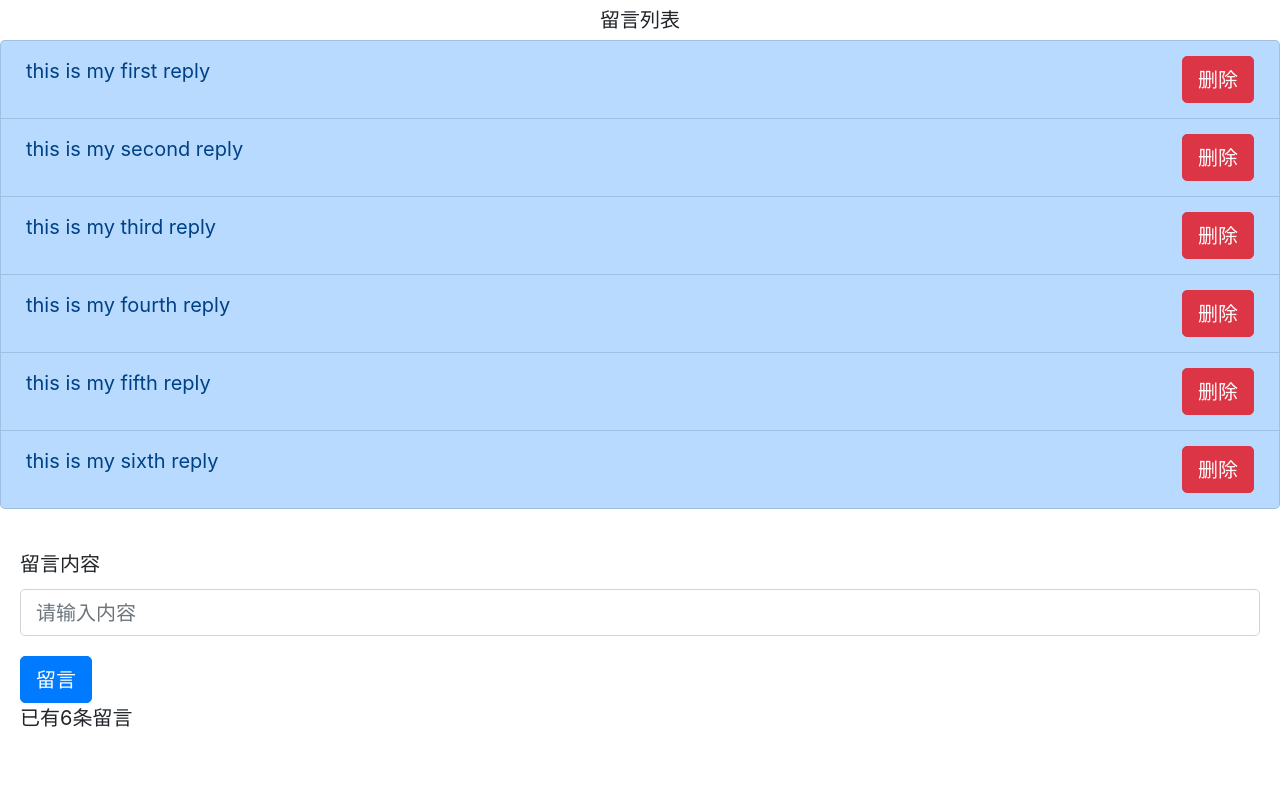
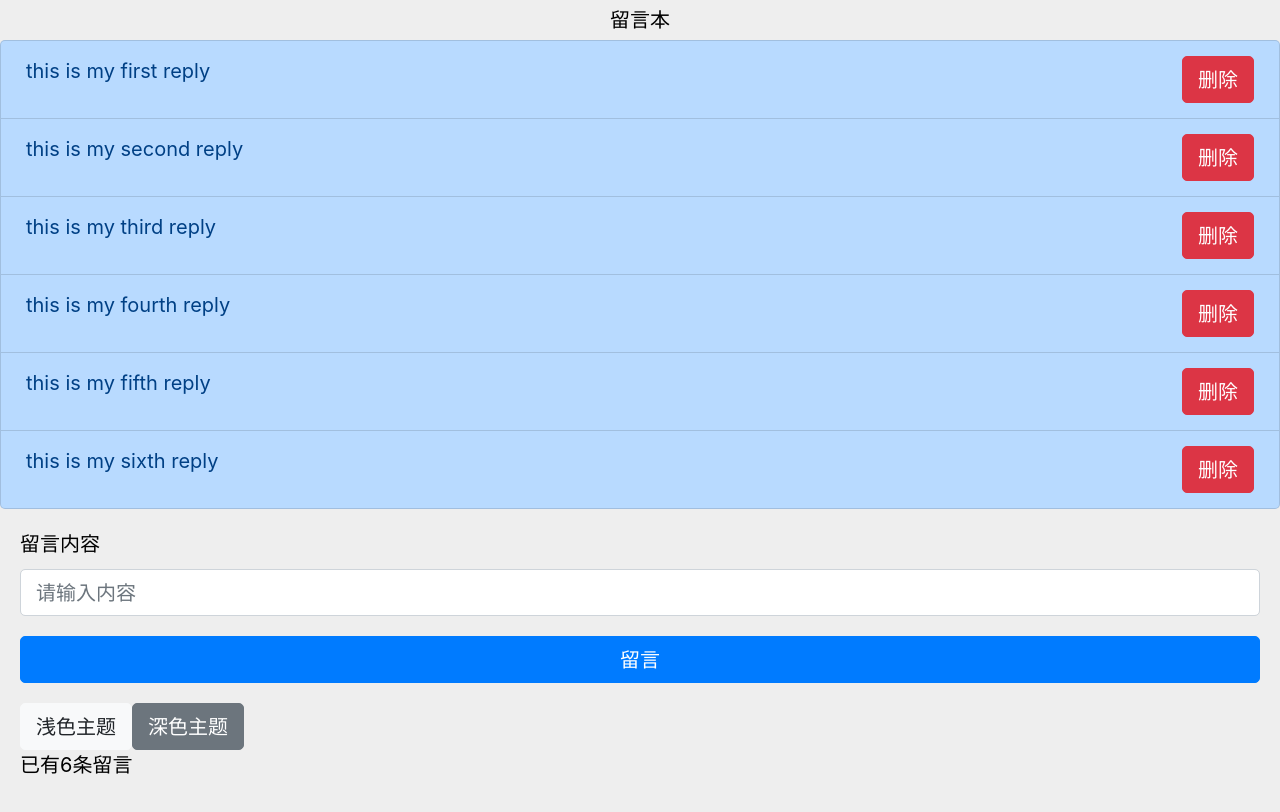
Before and after one commit to tengxiaoyang/guest-book, a React (Create React App) app: page / in a window 1280 px wide. Shown: the top 812 px of the page. Built offline with nearby package versions, Linux system fonts and the light colour scheme.

Commit message:
新增或修改

```diff
--- a/src/App.css
+++ b/src/App.css
@@ -15,7 +15,7 @@
 
 .App-header {
   background-color: #282c34;
-  min-height: 100vh;
+  /* min-height: 100vh; */
   display: flex;
   flex-direction: column;
   align-items: center;
--- a/src/App.js
+++ b/src/App.js
@@ -7,12 +7,29 @@ import DigitalClock from './components/DigitalClock';
 import CommentBox from './components/CommentBox';
 import CommentBoxUncontrolled from './components/CommentBoxUncontrolled';
 import CommentList from './components/CommentList';
-const tags = ['恐龙', '足球小子']
+import ThemeContext from './theme-context';
+import ThemedBar from './components/ThemedBar';
+const tags = ['恐龙', '足球小子'];
+const themes = {
+  light: {
+    classnames: 'btn btn-primary btn-block mb-3',
+    bgcolor: '#eeeeee',
+    color: '#000',
+    listclassname: 'list-group-item list-group-item-primary'
+  },
+  dark: {
+    classnames: 'btn btn-secondary btn-block mb-3',
+    bgcolor: '#222222',
+    color: '#fff',
+    listclassname: 'list-group-item list-group-item-secondary'
+  },
+}
 
 class App extends React.Component {
   constructor(props) {
     super(props)
     this.state = {
+      theme: 'light',
       comments: [
         'this is my first reply',
         'this is my second reply',
@@ -22,8 +39,19 @@ class App extends React.Component {
         'this is my sixth reply',
       ]
     }
+    // this.state = {
+    //   comments: [
+    //     'this is my first reply',
+    //     'this is my second reply',
+    //     'this is my third reply',
+    //     'this is my fourth reply',
+    //     'this is my fifth reply',
+    //     'this is my sixth reply',
+    //   ]
+    // }
     this.addComment = this.addComment.bind(this)
     this.deleteComment = this.deleteComment.bind(this)
+    this.changeTheme = this.changeTheme.bind(this)
   }
   addComment(comment) {
     this.setState({
@@ -36,10 +64,55 @@ class App extends React.Component {
       this.state.comments.splice(indexToDelete, 1)
     )
   }
+  changeTheme(theme) {
+    this.setState({
+      theme,
+    })
+  }
   render() {
     const { comments } = this.state
     return (
-      <div>
+      <ThemeContext.Provider value={themes[this.state.theme]}>
+        <div
+          style={ {
+                  backgroundColor: themes[this.state.theme].bgcolor,
+                  // color: theme.color,
+                  height: "100vh"
+                } }
+        >
+          {/* <header className="App-header">
+            <img src={logo} className="App-logo" alt="logo" />
+            <p>
+              Edit <code>src/App.js</code> and save to reload.
+            </p>
+            <a
+              className="App-link"
+              href="https://reactjs.org"
+              target="_blank"
+              rel="noopener noreferrer"
+            >
+              Learn React
+            </a>
+            <a
+              className="btn btn-light"
+              href="#theme-switcher"
+              onClick={() => {
+                this.changeTheme('light')
+              }}
+            >
+              浅色主题
+            </a>
+            <a
+              className="btn btn-secondary"
+              href="#theme-switcher"
+              onClick={() => {
+                this.changeTheme('dark')
+              }}
+            >
+              深色主题
+            </a>
+          </header> */}
+          {/* <ThemedBar /> */}
           <CommentList
             comments={comments}
             onDeleteComment={this.deleteComment}
@@ -47,8 +120,10 @@ class App extends React.Component {
           <CommentBoxUncontrolled
             componentsLength={comments.length}
             onAddComment={this.addComment}
+            onChangeTheme={this.changeTheme}
           />
         </div>
+      </ThemeContext.Provider>
     )
   }
 }
@@ -56,20 +131,20 @@ class App extends React.Component {
 // function App() {
 //   return (
 //     <div className="App">
-//       <header className="App-header">
-//         <img src={logo} className="App-logo" alt="logo" />
-//         <p>
-//           Edit <code>src/App.js</code> and save to reload.
-//         </p>
-//         <a
-//           className="App-link"
-//           href="https://reactjs.org"
-//           target="_blank"
-//           rel="noopener noreferrer"
-//         >
-//           Learn React
-//         </a>
-//       </header>
+      // <header className="App-header">
+      //   <img src={logo} className="App-logo" alt="logo" />
+      //   <p>
+      //     Edit <code>src/App.js</code> and save to reload.
+      //   </p>
+      //   <a
+      //     className="App-link"
+      //     href="https://reactjs.org"
+      //     target="_blank"
+      //     rel="noopener noreferrer"
+      //   >
+      //     Learn React
+      //   </a>
+      // </header>
 //       <NameCard name="King" number={1234567890} isHuman tags={tags} />
 //       <LikesButton />
 //       <DigitalClock />
--- a/src/components/CommentBoxUncontrolled.js
+++ b/src/components/CommentBoxUncontrolled.js
@@ -1,19 +1,40 @@
 import React from 'react';
+import ThemeContext from '../theme-context';
 
 class CommentBoxUncontrolled extends React.Component {
   constructor(props) {
     super(props)
     this.handleSubmit = this.handleSubmit.bind(this)
+    this.handleChangeTheme = this.handleChangeTheme.bind(this)
   }
   handleSubmit(event) {
     // alert(this.textInput.value)
+    if (this.textInput.value.length === 0) {
+      alert("留言内容为空")
+    } else {
       this.props.onAddComment(this.textInput.value)
       this.textInput.value = ''
       event.preventDefault()
     }
+  }
+  handleChangeTheme(theme) {
+    this.props.onChangeTheme(theme)
+  }
   render() {
     return (
-      <form className="p-3" onSubmit={this.handleSubmit}>
+      <ThemeContext.Consumer>
+      {
+        theme => {
+          // console.log(theme)
+          return (
+            <form
+              className="p-3"
+              onSubmit={this.handleSubmit}
+              style={ {
+                      backgroundColor: theme.bgcolor,
+                      color: theme.color,
+                    } }
+            >
               <div className="form-group">
                 <label>留言内容</label>
                 <input
@@ -26,9 +47,29 @@ class CommentBoxUncontrolled extends React.Component {
               </div>
               <button
                 type="submit"
-          className="btn btn-primary">
+                // className="btn btn-primary"
+                className={theme.classnames}
+              >
                 留言
               </button>
+              <a
+                className="btn btn-light"
+                href="#theme-switcher"
+                onClick={() => {
+                  this.handleChangeTheme('light')
+                }}
+              >
+                浅色主题
+              </a>
+              <a
+                className="btn btn-secondary"
+                href="#theme-switcher"
+                onClick={() => {
+                  this.handleChangeTheme('dark')
+                }}
+              >
+                深色主题
+              </a>
               <p>
                 已有{this.props.componentsLength}条留言
               </p>
@@ -36,5 +77,9 @@ class CommentBoxUncontrolled extends React.Component {
           )
         }
       }
+      </ThemeContext.Consumer>
+    )
+  }
+}
 
 export default CommentBoxUncontrolled;
--- a/src/components/CommentList.js
+++ b/src/components/CommentList.js
@@ -1,5 +1,6 @@
 import React from 'react';
-import './CommentList.css'
+import './CommentList.css';
+import ThemeContext from '../theme-context';
 
 class CommentList extends React.Component {
   constructor(props) {
@@ -15,12 +16,34 @@ class CommentList extends React.Component {
   render() {
     const { comments } = this.props
     return (
-      <div className="comment-list-component">
-        <label className="comment-list-title">留言列表</label>
+      <ThemeContext.Consumer>
+      {
+        theme => {
+          // console.log(theme)
+          return (
+            <div
+              className="comment-list-component"
+              style={ {
+                      backgroundColor: theme.bgcolor,
+                      color: theme.color,
+                      margin: "0 0 -20px 0",
+                    } }
+            >
+              <label className="comment-list-title">留言本</label>
+              {/* <ul className="list-group mb-3" style={{margin:"0 0 -20px 0"}}> */}
               <ul className="list-group mb-3">
                 {
                   comments.map((comment, index) =>
-              <li key={index} className="list-group-item list-group-item-primary">
+                    <li
+                      key={index}
+                      // className="list-group-item list-group-item-primary"
+                      className={theme.listclassname}
+                      // style={ {
+                      //         backgroundColor: theme.bgcolor,
+                      //         color: theme.color,
+                      //         margin: "0 0 -20px 0",
+                      //       } }
+                    >
                       {comment}
                       <button
                         key={index}
@@ -34,6 +57,10 @@ class CommentList extends React.Component {
                 }
               </ul>
             </div>
+          )
+        }
+      }
+      </ThemeContext.Consumer>
     )
   }
 }
--- /dev/null
+++ b/src/components/ThemedBar.js
@@ -0,0 +1,30 @@
+import React from 'react';
+import ThemeContext from '../theme-context';
+
+const ThemedBar = () => {
+  return (
+    <ThemeContext.Consumer>
+      {
+        theme => {
+          // console.log(theme)
+          return (
+            <div
+              className="alert mt-5"
+              style={ {
+                backgroundColor: theme.bgcolor,
+                color: theme.color
+              } }
+            >
+              样式区域
+              <button className={theme.classnames}>
+                样式按钮
+              </button>
+            </div>
+          )
+        }
+      }
+    </ThemeContext.Consumer>
+  )
+}
+
+export default ThemedBar;
--- /dev/null
+++ b/src/theme-context.js
@@ -0,0 +1,5 @@
+import React from 'react';
+
+const ThemeContext = React.createContext()
+
+export default ThemeContext;
```
Also changed, not shown: 1 other file (tests, documents, lock files or other folders). Lines whose indentation alone changed are shown as unchanged.
